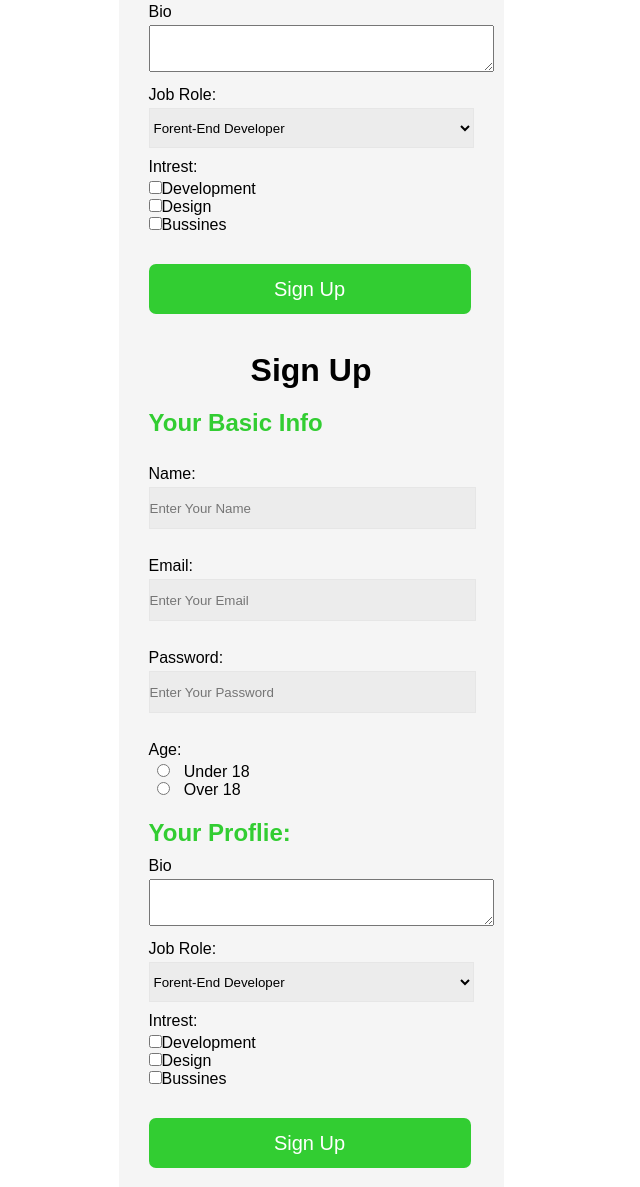
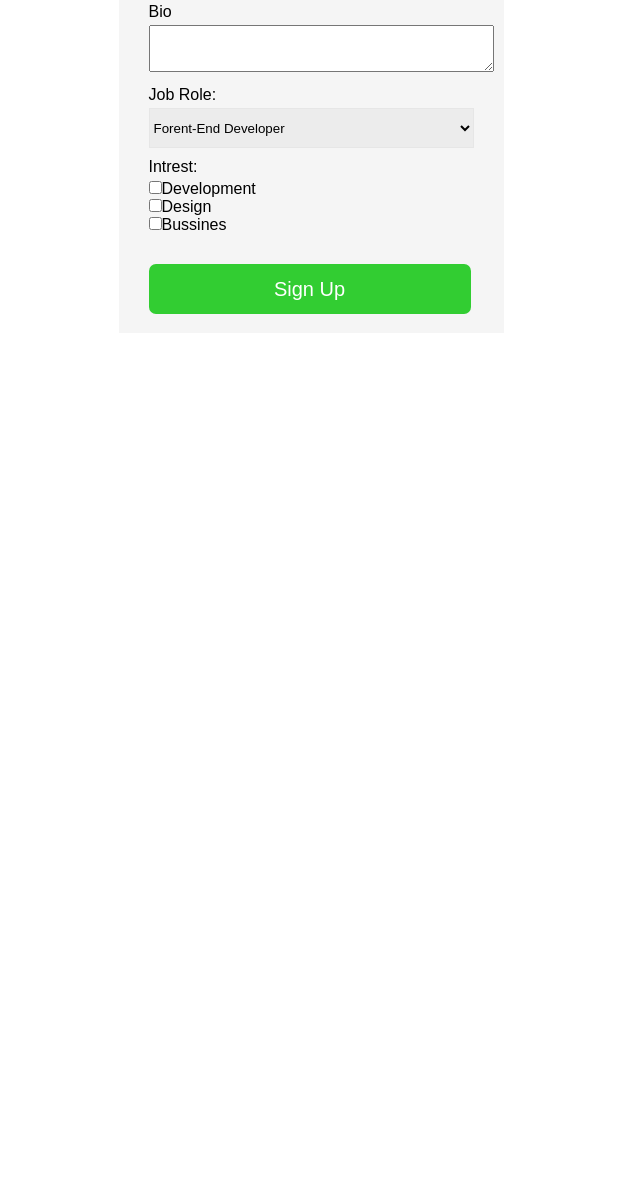
Before and after one commit to zayansheikh/Sign-up-form_2, a plain HTML site: page index.html in a window 1280 px wide. Shown: the part 521-1708 px from the top of the page, without its empty margins (329-969 px from the left). After the commit the page ends 854 px from the top, so only its background shows below. Drawn offline with Linux system fonts and the light colour scheme.

Commit message:
refactor

```diff
--- a/index.html
+++ b/index.html
@@ -53,50 +53,7 @@
             <button type="submit">Sign Up</button>
         </div>
     </form>
-    <form id="data-form">
-        <div class="container">
-            <h1 id="heading">Sign Up</h1>
-            <h2>Your Basic Info</h2>
-            <br>
-            <p>Name:</p>
-            <input type="text" id="name" class="custom-input" placeholder="Enter Your Name" required><br><br>
-            <p>Email:</p>
-            <input type="email" id="email" class="custom-input" placeholder="Enter Your Email"
-                autocomplete="current-password" required><br><br>
-            <p>Password:</p>
-            <input type="password" id="password" class="custom-input" placeholder="Enter Your Password"
-                autocomplete="current-password" required><br><br>
-            <p>Age:</p>
-              <input type="radio" name="age" value="Under 18" required>
-              <label>Under 18</label><br>
-              <input type="radio" name="age" value="Over 18" required>
-              <label>Over 18</label><br>
-            <h2> Your Proflie:</h2>
-            <p>Bio</p>
-            <textarea id="bio" cols="41" rows="3"></textarea>
-            <p>Job Role:</p>
-            <select id="options">
-                <option>Forent-End Developer</option>
-                <option>Back-End Developer</option>
-                <option>Graphic Designer</option>
-                <option>Software Developer</option>
-            </select>
-            <p>Intrest:</p>
-            <label>
-                <input type="checkbox" name="interests" value="Development">Development
-            </label>
-            <br>
-            <label>
-                <input type="checkbox" name="interests" value="Design">Design
-            </label>
-            <br>
-            <label>
-                <input type="checkbox" name="interests" value="Bussines">Bussines
-            </label>
-            <br>
-            <button type="submit">Sign Up</button>
-        </div>
-    </form>
+
     <!-- <ul id="message-list"></ul> -->
 
     <script src="https://www.gstatic.com/firebasejs/8.10.0/firebase-app.js"></script>
--- a/style.css
+++ b/style.css
@@ -42,47 +42,3 @@ button{
     border-radius: 30px;
     color: white;
     }
-    *{
-        margin: 0;
-        padding: 0;
-        font-family: 'Nunito', sans-serif;
-    }
-    .container{
-        background-color: rgb(245, 245, 245);
-        width: 325px;
-        margin: auto;
-        padding: 19px 30px
-    }
-    #heading{
-        text-align: center;
-    }
-    .custom-input , select{
-        background-color: rgb(236 236 236);
-        border: 1px solid rgb(230 230 230);
-        width: 100%;
-        height: 40px;
-    }
-    h2{
-        margin-top: 20px;
-        color: limegreen;
-    }
-    p{
-        margin: 10px 0px 4px 0px;
-    }
-    button{
-        width: 322px;
-        height: 50px;
-        font-size: 20px;
-        margin-top: 30px;
-        background-color: limegreen;
-        color: white;
-        border-radius: 7px;
-        border: none;
-    }
-    .number{
-        background-color: limegreen;
-        padding: 4px 8px;
-        font-size: 19px;
-        border-radius: 30px;
-        color: white;
-        }
```
